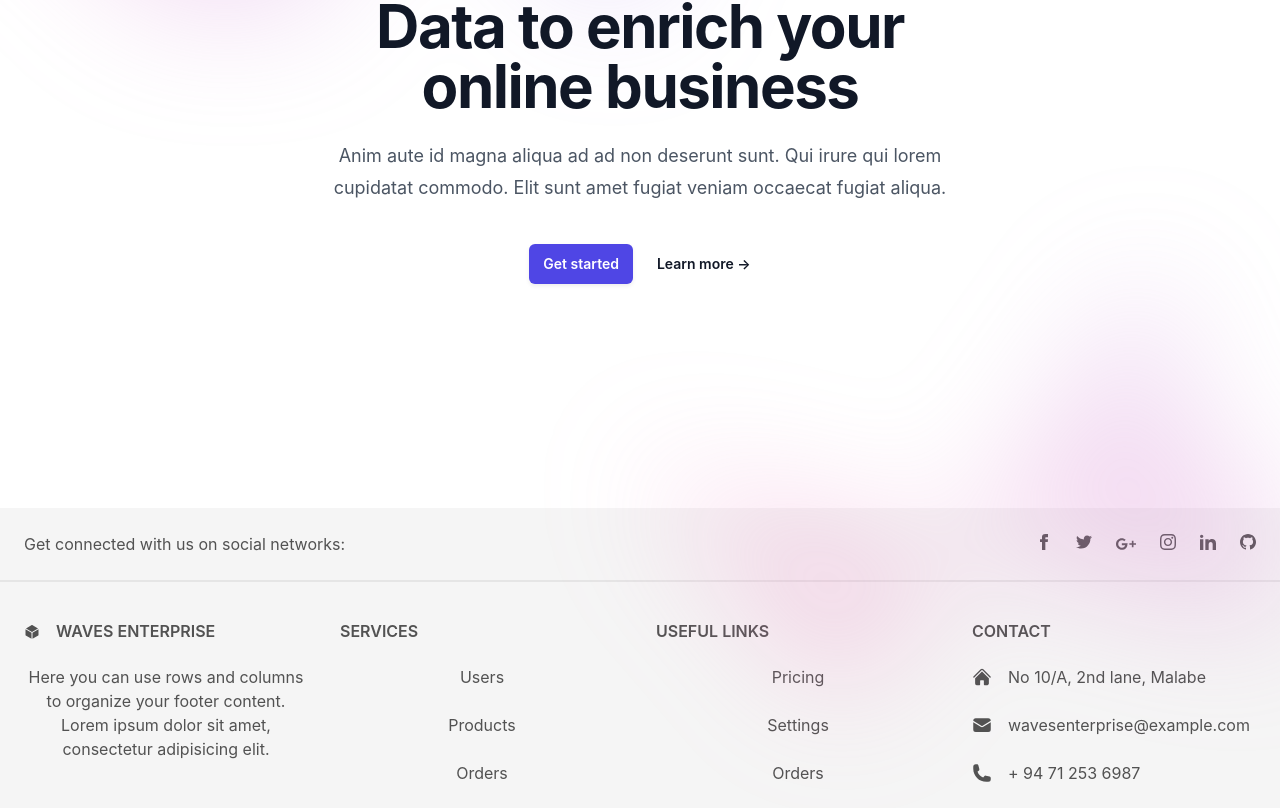
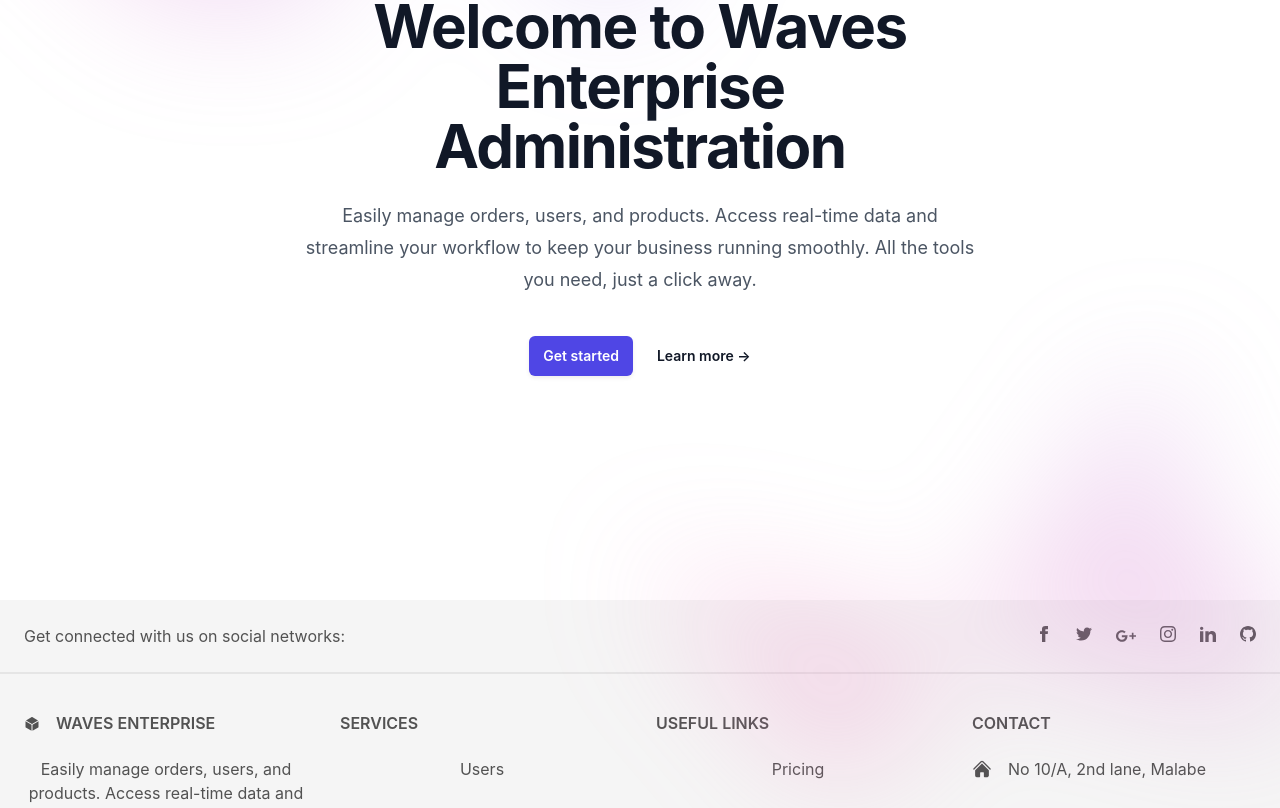
Before and after one commit to Y4S1-EAD/web-client, a React (Create React App) app in the folder frontend/: page / in a window 1280 px wide. Shown: the part 348-1156 px from the top of the page. Built offline with nearby package versions, Linux system fonts and the light colour scheme.

Commit message:
update header & footer dummy data

```diff
--- a/frontend/src/components/Footer.js
+++ b/frontend/src/components/Footer.js
@@ -93,8 +93,9 @@ export default function Footer() {
               Waves Enterprise
             </h6>
             <p>
-              Here you can use rows and columns to organize your footer content.
-              Lorem ipsum dolor sit amet, consectetur adipisicing elit.
+              Easily manage orders, users, and products. Access real-time data
+              and streamline your workflow to keep your business running
+              smoothly. All the tools you need, just a click away.
             </p>
           </div>
           {/* <!-- Products section --> */}
--- a/frontend/src/components/Hero.js
+++ b/frontend/src/components/Hero.js
@@ -25,12 +25,12 @@ export default function Hero() {
         </div>
         <div className="text-center">
           <h1 className="text-4xl font-bold tracking-tight text-gray-900 sm:text-6xl">
-            Data to enrich your online business
+            Welcome to Waves Enterprise Administration
           </h1>
           <p className="mt-6 text-lg leading-8 text-gray-600">
-            Anim aute id magna aliqua ad ad non deserunt sunt. Qui irure qui
-            lorem cupidatat commodo. Elit sunt amet fugiat veniam occaecat
-            fugiat aliqua.
+            Easily manage orders, users, and products. Access real-time data and
+            streamline your workflow to keep your business running smoothly. All
+            the tools you need, just a click away.
           </p>
           <div className="mt-10 flex items-center justify-center gap-x-6">
             <a
```
